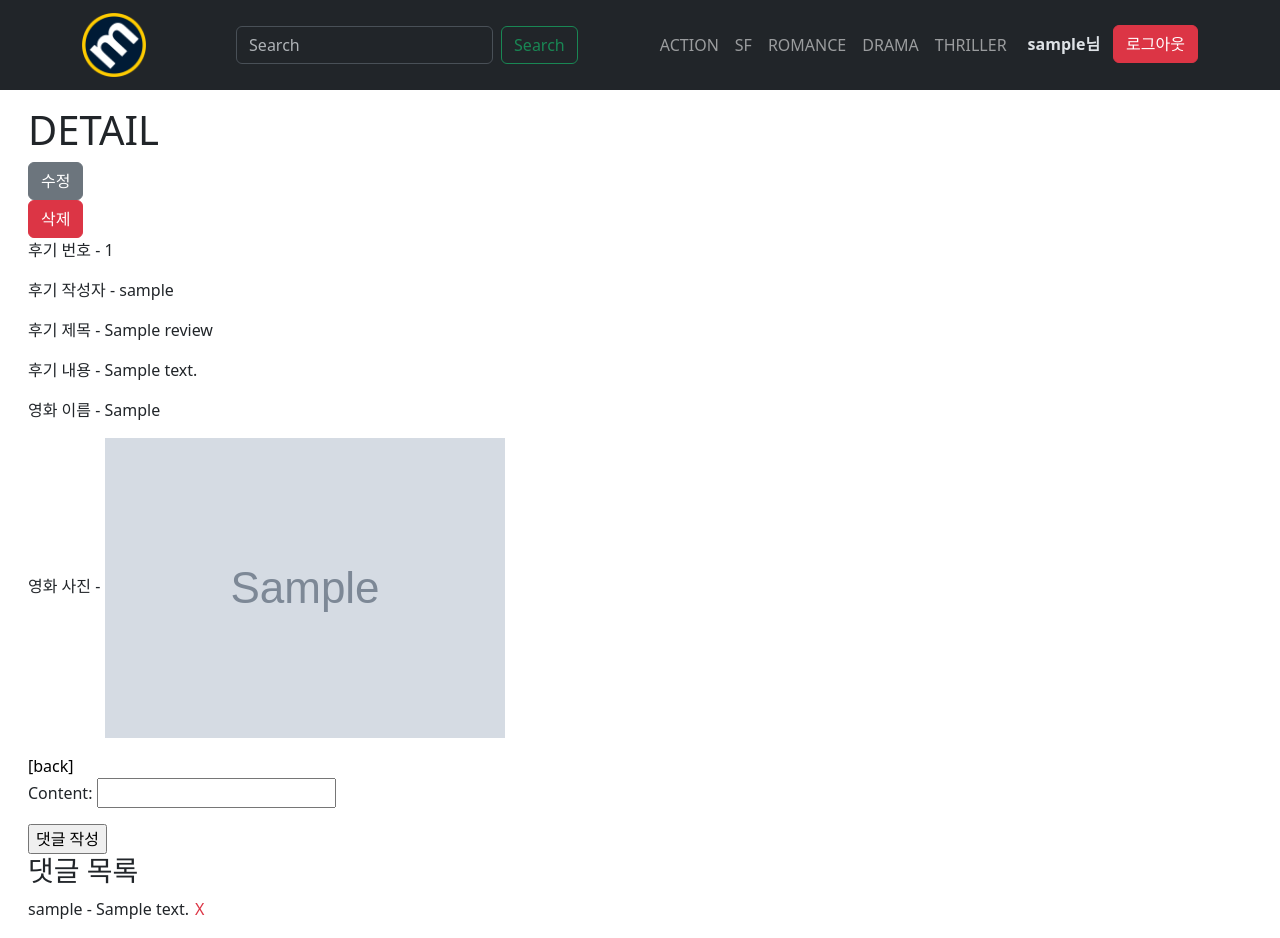
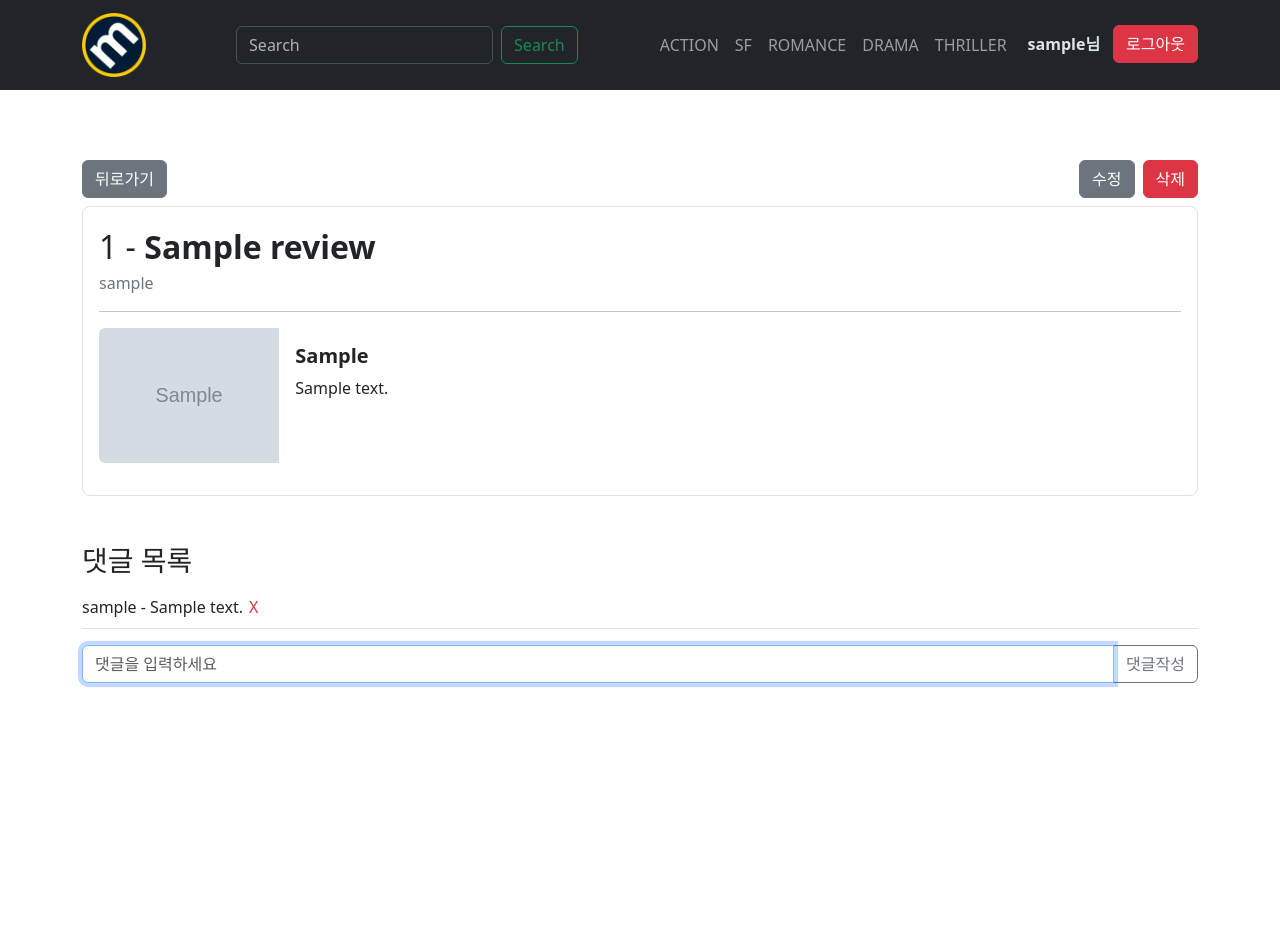
Before and after one commit to DT-HYUNJUN/movie-review-share-group15, a Django app: page /reviews/1/ in a window 1280 px wide. After the commit the page ends 687 px from the top, so only its background shows below. Run offline with Django 3.2, Linux system fonts and the light colour scheme; a user stored in the database is signed in; tables that the repository leaves empty hold one stand-in row (values such as "Sample post"); grey boxes marked "Sample" are stand-in pictures; some web fonts are replaced.

Commit message:
[UPDATE] css

```diff
--- a/reviews/forms.py
+++ b/reviews/forms.py
@@ -2,12 +2,55 @@ from django import forms
 from .models import Review, Comment
 
 class ReviewForm(forms.ModelForm):
+    title = forms.CharField(
+        widget=forms.TextInput(
+            attrs={
+                'class': 'form-control',
+                'placeholder': '제목을 입력하세요',
+            }
+        ),
+    )
+    content = forms.CharField(
+        widget=forms.Textarea(
+            attrs={
+                'class': 'form-control',
+                'placeholder': '내용을 입력하세요',
+            }
+        ),
+    )
+    movie = forms.CharField(
+        widget=forms.TextInput(
+            attrs={
+                'class': 'form-control',
+                'placeholder': '영화를 입력하세요',
+            }
+        ),
+    )
+    image = forms.ImageField(
+        widget=forms.FileInput(
+            attrs={
+                'class': 'form-control',
+                'placeholder': '포스터',
+            }
+        ),
+    )
     class Meta:
         model = Review
         fields = ('title', 'content', 'movie', 'image',)
 
 
 class CommentForm(forms.ModelForm):
+    content = forms.CharField(
+        widget=forms.TextInput(
+            attrs={
+                'id': 'comment',
+                'class': 'form-control',
+                'placeholder': '댓글을 입력하세요',
+                'aria-label': "Recipient's username",
+                'aria-describedby': 'button-addon2',
+            }
+        ),
+    )
     class Meta:
         model = Comment
         fields = ('content',)
--- a/reviews/templates/reviews/detail.html
+++ b/reviews/templates/reviews/detail.html
@@ -1,55 +1,68 @@
 {% extends 'base.html' %}
+{% load static %}
+
 {% block content %}
-<h1>DETAIL</h1>
 
+<div class="d-flex justify-content-between gap-2 mb-2">
+  <a class="btn btn-secondary" href="{% url 'reviews:index' %}">뒤로가기</a>
+  <div class="d-flex gap-2">
     <a class="btn btn-secondary" href="{% url 'reviews:update' review.pk %}">수정</a>
     <form action="{% url 'reviews:delete' review.pk %}" method="POST">
       {% csrf_token %}
       <input class="btn btn-danger" type="submit" value="삭제">
     </form>
+  </div>
+</div>
 
-<p>
-  후기 번호 - {{review.pk}}
-</p>
-<p>
-  후기 작성자 - {{review.user}}
-</p>
-<p>
-  후기 제목 - {{review.title}}
-</p>
-<p>
-  후기 내용 - {{review.content}}
-</p>
-<p>
-  영화 이름 - {{review.movie}}
-</p>
+<div class="border rounded-3 p-3 mb-5">
+  <div>
+    <span class="fs-2">{{ review.pk }} - </span>
+    <span class="fs-2 fw-bold">{{ review.title }}</span>
+  </div>
+  <div>
+    <span class="text-secondary">{{ review.user }}</span>
+  </div>
+  <hr>
+  <div class="card mb-3 border-0">
+    <div class="row g-0">
+      <div class="col-md-2">
+        {% if review.image %}
+          <img src="{{ review.image_thumbnail.url }}" class="img-fluid rounded-start" alt="...">
+        {% else %}
+          <img src="{% static 'img/film.png' %}" class="img-fluid rounded-start" alt="">
+        {% endif %}
+      </div>
+      <div class="col-md-8">
+        <div class="card-body">
+          <h5 class="card-title fw-bold">{{ review.movie }}</h5>
+          <p class="card-text">{{ review.content }}</p>
+        </div>
+      </div>
+    </div>
+  </div>
+</div>
 
-{% if review.image %}
-  <p>영화 사진 -
-    <img src="{{ review.image_thumbnail.url }}" alt="IMAGE">
-  </p>
-{% else %}
-  <p>사진 없음</p>
-{% endif %}
+<h3>댓글 목록</h3>
 
-<a href="{% url 'reviews:index' %}">[back]</a>
-
-<form action=" {% url 'reviews:comment_create' review.pk %} " method="POST">
-  {% csrf_token %}
-  {{ comment_form.as_p }}
-  <input type="submit" value="댓글 작성">
-</form>
-
-<h3>
-  댓글 목록
-</h3>
 {% for comment in  comments%}
   <div class="d-flex align-items-center">
-    <span>{{ comment.user }} - {{ comment.content }}</span>
+    <div class="border-bottom py-2 w-100 d-flex align-items-center">
+      {{ comment.user }} - {{ comment.content }}
       <form action="{% url 'reviews:comment_delete' review.pk comment.pk %}" method="POST">
         {% csrf_token %}
         <button class="border-0 bg-transparent text-danger" type="submit">X</button>
       </form>
     </div>
+  </div>
 {% endfor %}
+
+<form action=" {% url 'reviews:comment_create' review.pk %} " method="POST">
+  {% csrf_token %}
+  <div class="input-group my-3">
+    {% for field in comment_form %}
+    {{ field }}
+    {% endfor %}
+    <button class="btn btn-outline-secondary" type="submit" id="button-addon2">댓글작성</button>
+  </div>
+</form>
 {% endblock content %}
--- /dev/null
+++ b/static/js/comment.js
@@ -0,0 +1,2 @@
+const comment = document.getElementById('comment')
+comment.focus()
--- /dev/null
+++ b/static/style/accounts/style.css
@@ -0,0 +1,4 @@
+.table-width {
+  padding-left: 15rem;
+  padding-right: 15rem;
+}
--- a/static/style/style.css
+++ b/static/style/style.css
@@ -1,5 +1,6 @@
+
 #logo {
-  height: 4rem
+  height: 4rem;
 }
 
 #thumbnail {
@@ -10,3 +11,11 @@ a {
   text-decoration: none;
   color: black;
 }
+
+.create {
+  color: lightskyblue;
+}
+
+/* .font {
+  font-family: 'NeoDunggeunmoPro-Regular';
+} */
--- a/templates/base.html
+++ b/templates/base.html
@@ -7,15 +7,37 @@
     <meta name="viewport" content="width=device-width, initial-scale=1">
     <title>Movie Review Share</title>
     <link href="https://cdn.jsdelivr.net/npm/bootstrap@5.3.0-alpha3/dist/css/bootstrap.min.css" rel="stylesheet" integrity="sha384-KK94CHFLLe+nY2dmCWGMq91rCGa5gtU4mk92HdvYe+M/SXH301p5ILy+dN9+nJOZ" crossorigin="anonymous">
+    <link rel="stylesheet" href="https://cdn.jsdelivr.net/npm/bootstrap-icons@1.10.4/font/bootstrap-icons.css">
     <link rel="stylesheet" href="{% static 'style/style.css' %}">
+    <link rel="stylesheet" href="{% static 'style/accounts/style.css' %}">
+    <link href="https://hangeul.pstatic.net/hangeul_static/css/nanum-square.css" rel="stylesheet">
+    <style>
+      @font-face {
+        font-family: 'NeoDunggeunmoPro-Regular';
+        src: url('https://cdn.jsdelivr.net/gh/projectnoonnu/noonfonts_2302@1.0/NeoDunggeunmoPro-Regular.woff2%27) format('woff2');
+        font-weight: normal;
+        font-style: normal;
+      }
+
+      @font-face {
+        font-family: 'TheJamsil5Bold';
+        src: url('https://cdn.jsdelivr.net/gh/projectnoonnu/noonfonts_2302_01@1.0/TheJamsil5Bold.woff2%27) format('woff2');
+        font-weight: 700;
+        font-style: normal;
+      }
+    </style>
   </head>
   <body>
 
     {% include 'navbar.html' %}
-    <div class="container m-3">
-      {% block content %}
-      {% endblock content %}
+
+    <div class="container">
+      <div class="" style="padding-top: 10rem;">
+        {% block content %}
+        {% endblock content %}
+      </div>
     </div>
+    <script src="{% static 'js/comment.js' %}"></script>
     <script src="https://cdn.jsdelivr.net/npm/bootstrap@5.3.0-alpha3/dist/js/bootstrap.bundle.min.js" integrity="sha384-ENjdO4Dr2bkBIFxQpeoTz1HIcje39Wm4jDKdf19U8gI4ddQ3GYNS7NTKfAdVQSZe" crossorigin="anonymous"></script>
   </body>
 </html>
--- a/templates/navbar.html
+++ b/templates/navbar.html
@@ -1,6 +1,6 @@
 {% load static %}
 
-<nav class="navbar navbar-expand-lg bg-dark" data-bs-theme= "dark" id="navbar">
+<nav class="fixed-top navbar navbar-expand-lg bg-dark" data-bs-theme= "dark" id="navbar">
   <div class="container">
     <a class="navbar-brand" href="{% url 'reviews:index' %}"><img id="logo" src="{% static 'img/logo.png' %}" alt="logo"></a>
     <form class="d-flex" role="search">
@@ -29,7 +29,7 @@
             <a class="btn fw-bold" href="{% url 'accounts:profile' %}">{{ user }}님</a>
             <form action="{% url 'accounts:logout' %}" method="POST">
               {% csrf_token %}
-              <input class="btn btn-danger" type="submit" value="로그아웃">
+              <input class="btn btn-danger font" type="submit" value="로그아웃">
             </form>
           {% else %}
             <a class="btn" href="{% url 'accounts:signup' %}">회원가입</a>
```
Also changed, not shown: accounts/templates/accounts/login.html (+7 -3 lines), accounts/templates/accounts/profile.html (+66 -10 lines), accounts/templates/accounts/signup.html (+8 -2 lines), accounts/views.py (+4 -4 lines), reviews/templates/reviews/create.html (+10 -5 lines), reviews/templates/reviews/index.html (+12 -4 lines), static/img/film.png (added). Lines whose indentation alone changed are shown as unchanged.
